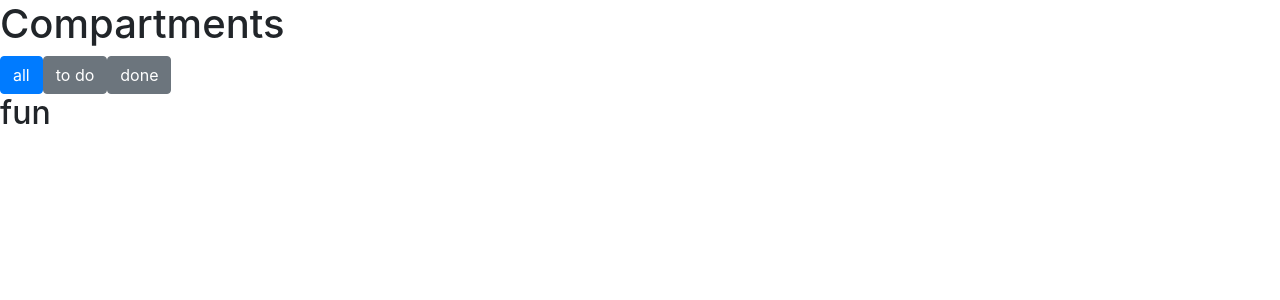
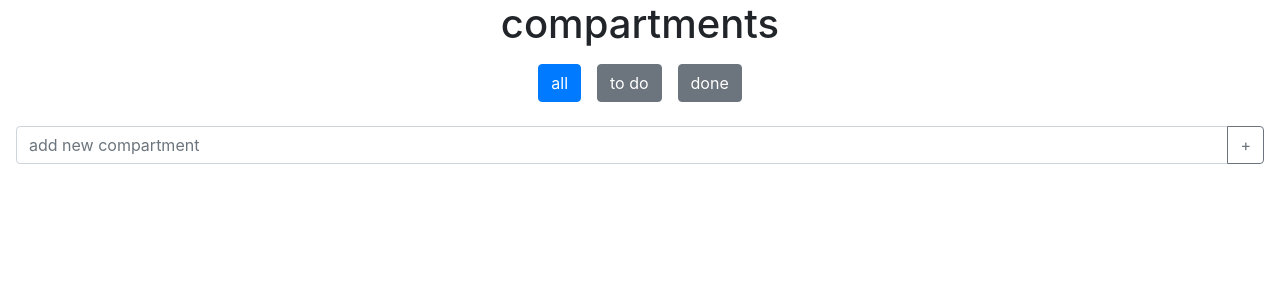
Before and after one commit to rlmead/compartments, a React (Create React App) app: page / in a window 1280 px wide. Shown: the top 300 px of the page. Built offline with nearby package versions, Linux system fonts and the light colour scheme.

Commit message:
compartment input & styling

```diff
--- a/src/App.js
+++ b/src/App.js
@@ -57,26 +57,29 @@ class App extends React.Component {
     return (
       <>
         {/* header */}
-        <h1>Compartments</h1>
+        <h1>compartments</h1>
         {/* render buttons that will setState of itemView */}
         {
           // generate buttons dynamically using props.pages
           this.viewButtons.map((item) => {
             return (
               <button
-                className={'btn ' + ((this.state.itemView === item) ? ' btn-primary' : 'btn-secondary')}
+                className={'m-2 btn ' + ((this.state.itemView === item) ? ' btn-primary' : 'btn-secondary')}
                 onClick={() => this.setView(item)}
               >
                 {item}
               </button>
-              //                onClick={() => props.setPage(index)}
             )
           })
         }
-
-        <Compartment compartmentName='fun' />
+        {/* COMPARTMENT INPUT onClick=addCompartment */}
+        <div class="input-group p-3">
+          <input type="text" class="form-control" placeholder="add new compartment" aria-label="Recipient's username" aria-describedby="button-addon2"></input>
+          <div class="input-group-append">
+            <button class="btn btn-outline-secondary" type="button" id="button-addon2">+</button>
+          </div>
+        </div>
         {/*
-        COMPARTMENT INPUT onClick=addCompartment
 
         for each compartment in the data object:
             <Compartment
--- a/src/index.js
+++ b/src/index.js
@@ -7,7 +7,9 @@ import 'bootstrap/dist/css/bootstrap.css';
 
 ReactDOM.render(
   <React.StrictMode>
+  <div className='text-center'>
     <App />
+  </div>
   </React.StrictMode>,
   document.getElementById('root')
 );
```
